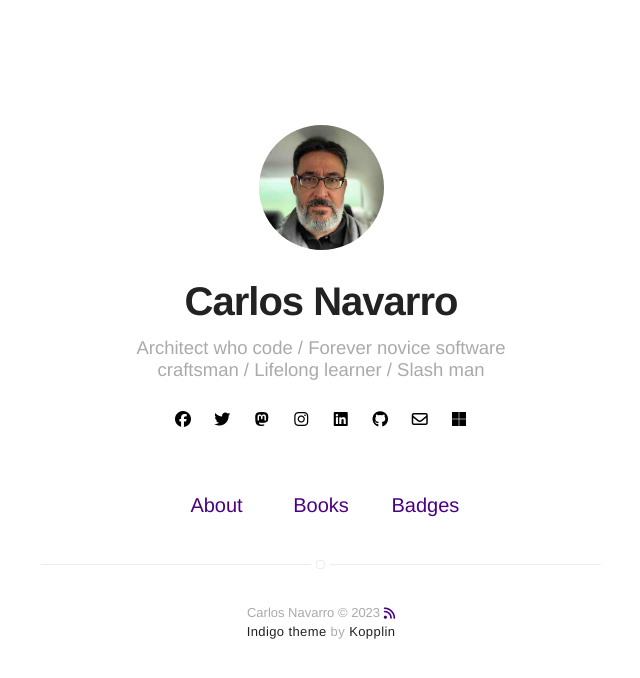
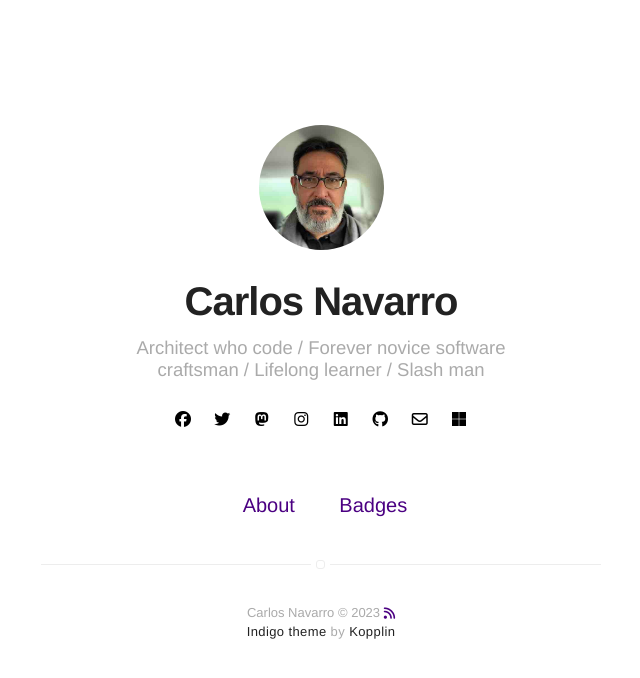
Before and after one commit to carlos-navarro/carlos-navarro.github.io, a Jekyll site: the page docs/index.html, which Jekyll copies as it is, in a window 1280 px wide. Shown: the top 678 px of the page, without its empty margins (319-959 px from the left). Built offline with Jekyll 4.4.1, drawn with Linux system fonts in a browser that asks for light colours; nearby versions of some CDN libraries.

```diff
--- a/docs/index.html
+++ b/docs/index.html
@@ -892,12 +892,6 @@
 
 
 
-                <li class="item">
-                    <a class="link" href="https://carlos-navarro.github.io/books">Books</a>
-                </li>
-
-
-
 
 
 
```
